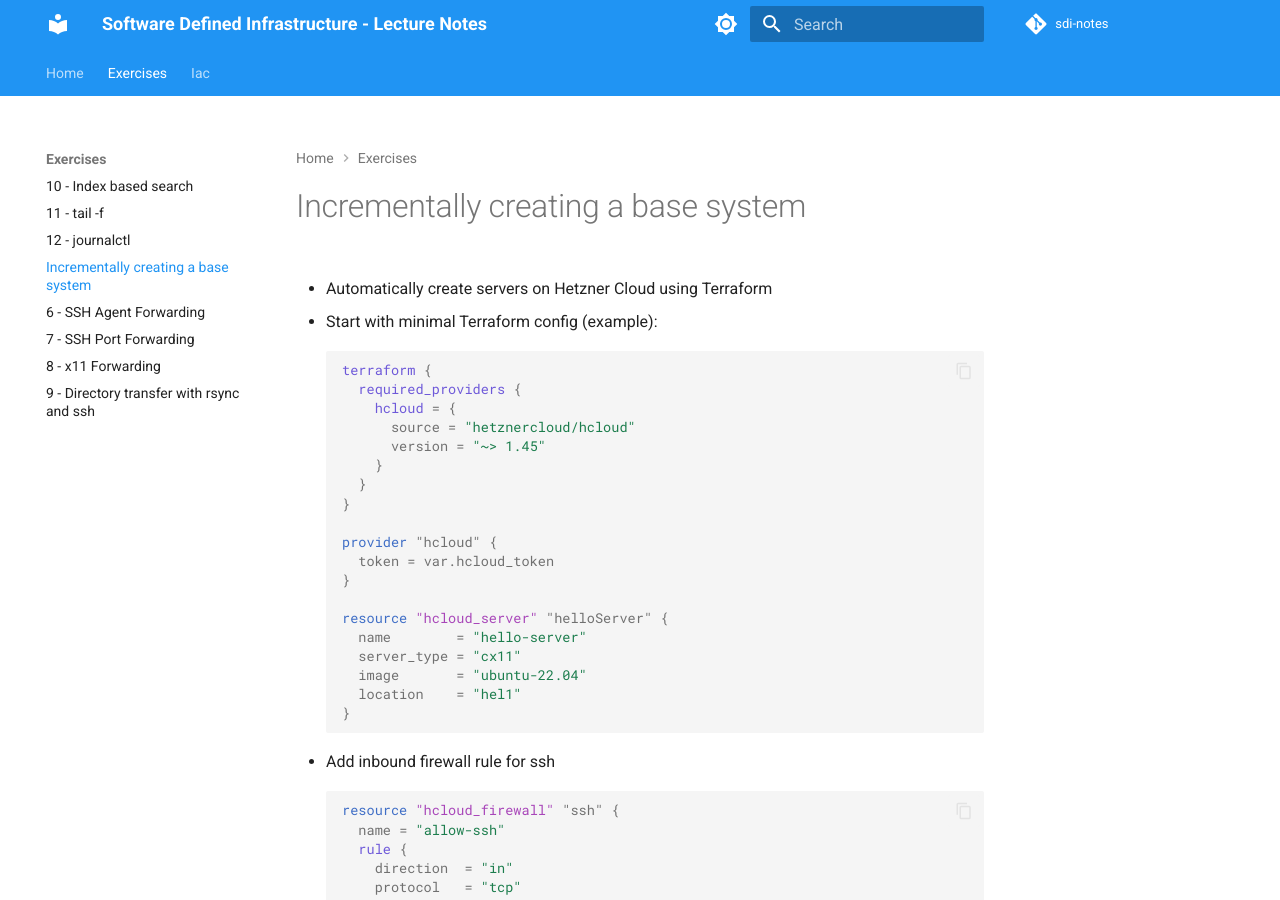
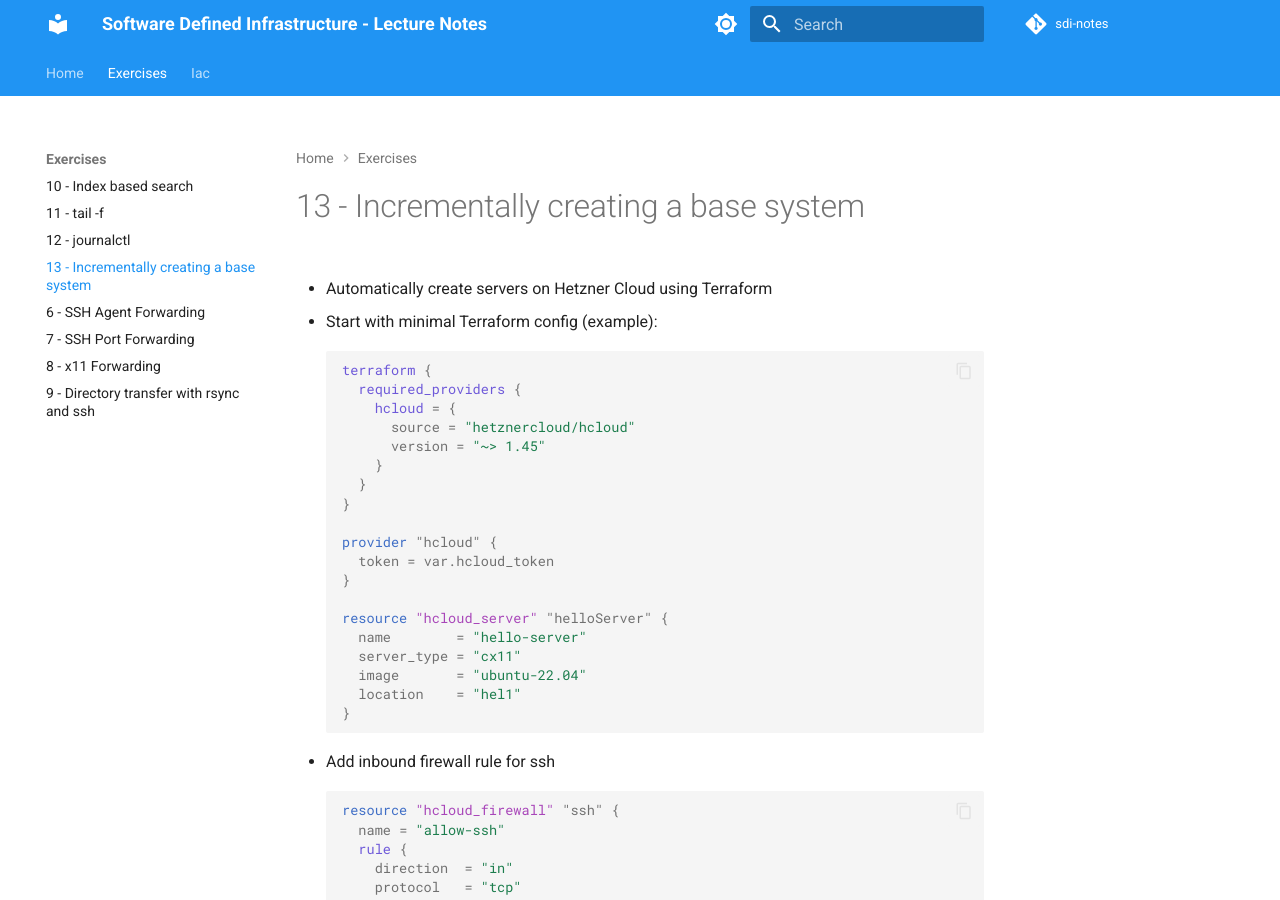
Before and after one commit to julian-schn/sdi-notes, an MkDocs documentation site: the page built from docs/exercises/13 incrementally creating base system.md, in a window 1280 px wide and 900 px high. Built offline with MkDocs 1.6.1 and Material for MkDocs 9.7.7, drawn with Linux system fonts in a browser that asks for light colours; comment, search, counter and statistics services are not loaded.

Commit message:
oops forgot the number

```diff
--- a/docs/exercises/13 incrementally creating base system.md
+++ b/docs/exercises/13 incrementally creating base system.md
@@ -1,4 +1,4 @@
-# Incrementally creating a base system
+# 13 - Incrementally creating a base system
 - Automatically create servers on Hetzner Cloud using Terraform
 
 1. Start with minimal Terraform config (example):
```
